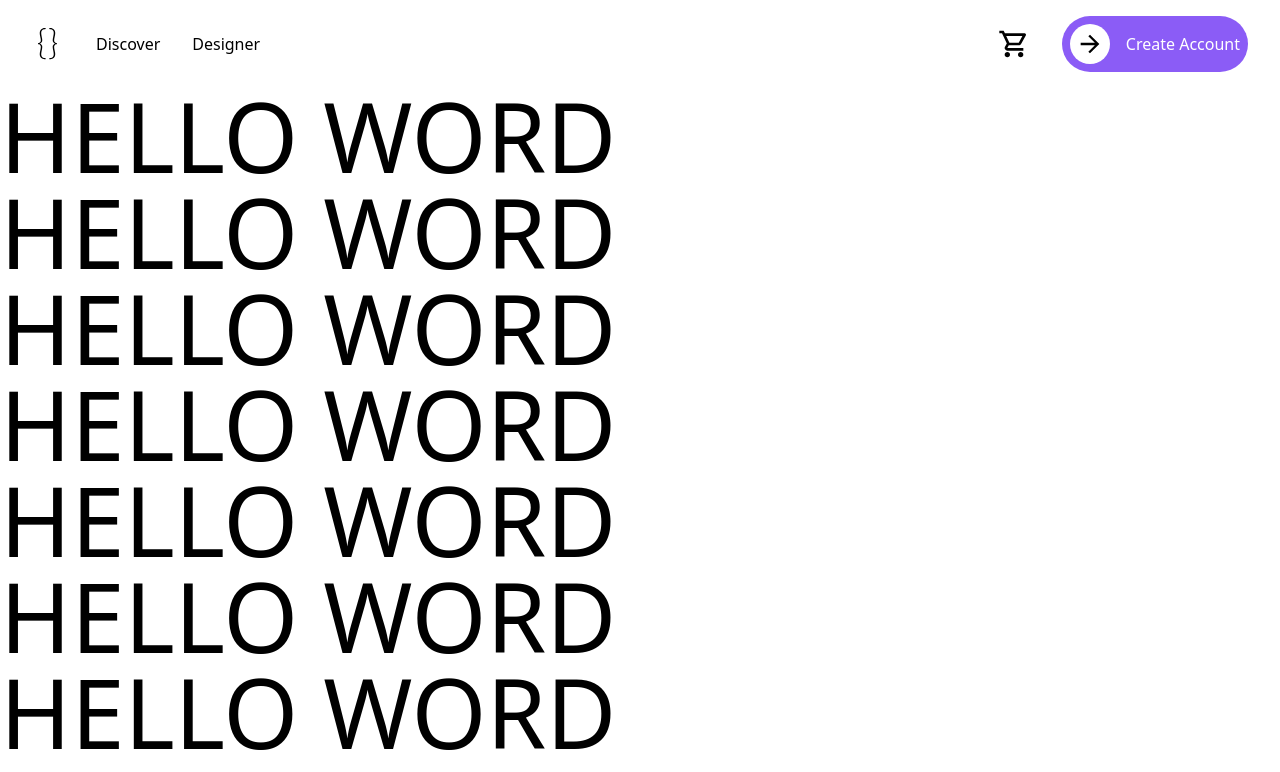
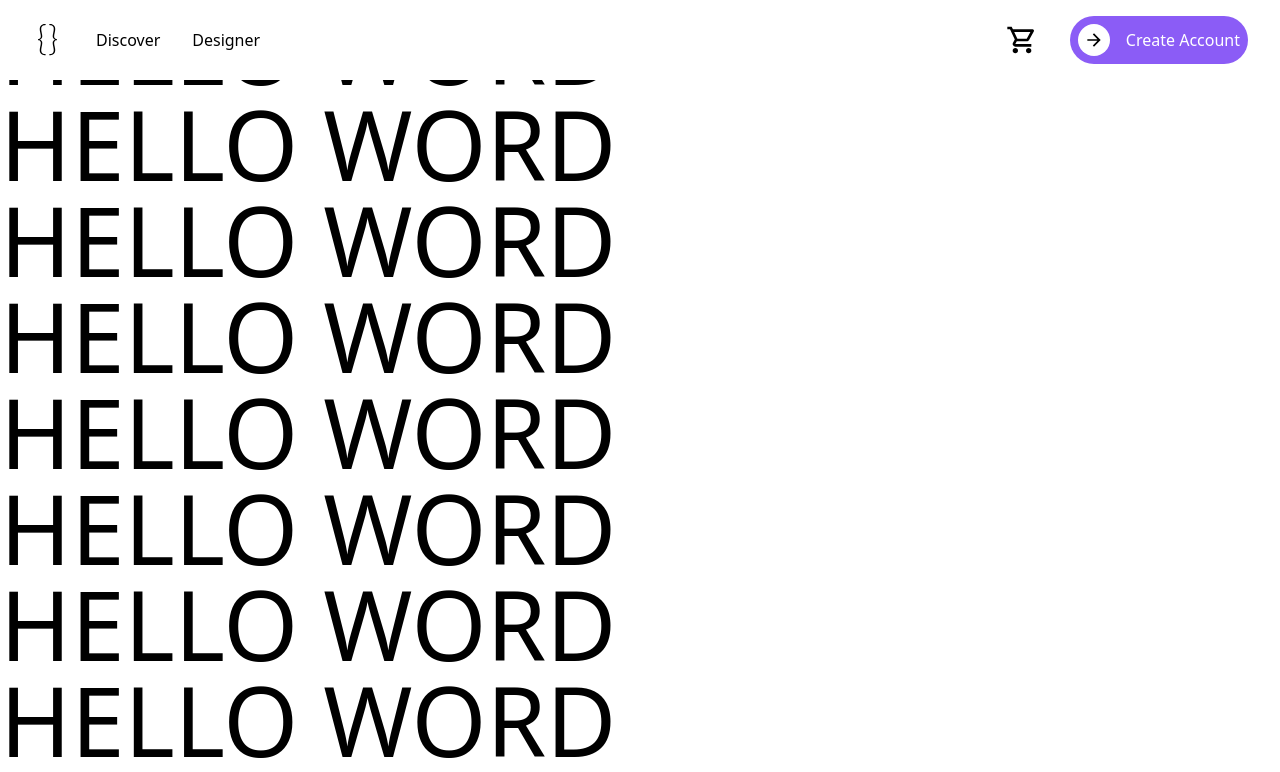
Before and after one commit to davidmedev222/custom-sports, a Next.js app: page / in a window 1280 px wide. Shown: the top 772 px of the page. Built offline with nearby package versions, Linux system fonts and the light colour scheme.

Commit message:
fix(ui): change header styles to improve navbar viewing

```diff
--- a/src/app/layout.tsx
+++ b/src/app/layout.tsx
@@ -13,7 +13,7 @@ interface Props {
 function RootLayout({ children }: Props) {
   return (
     <html lang='en'>
-      <body className='grid max-h-screen min-h-screen grid-rows-layout-mobile sm:grid-rows-layout-desktop'>
+      <body>
         <Header />
         {children}
       </body>
--- a/src/app/page.tsx
+++ b/src/app/page.tsx
@@ -1,6 +1,6 @@
 function HomePage() {
   return (
-    <main className='overflow-y-auto'>
+    <main>
       <h1 className='text-8xl uppercase'>hello word</h1>
       <h1 className='text-8xl uppercase'>hello word</h1>
       <h1 className='text-8xl uppercase'>hello word</h1>
--- a/src/components/header/Header.tsx
+++ b/src/components/header/Header.tsx
@@ -12,7 +12,7 @@ import Link from 'next/link'
 
 function Header() {
   return (
-    <header className='row-start-2 sm:row-start-1 sm:flex sm:items-center sm:justify-between sm:gap-x-8 sm:px-8 sm:py-4'>
+    <header className='fixed bottom-0 h-fit w-full bg-white sm:top-0 sm:flex sm:items-center sm:justify-between sm:gap-x-8 sm:px-8 sm:py-4'>
       <Link className='hidden sm:block' href={Routes.Home}>
         <LogoIcon className='h-8 w-8 fill-black' />
       </Link>
--- a/src/components/icons/ArrowRightIcon.tsx
+++ b/src/components/icons/ArrowRightIcon.tsx
@@ -4,7 +4,7 @@ interface Props {
 
 function ArrowRightIcon({ className }: Props) {
   return (
-    <svg className={className} xmlns='http://www.w3.org/2000/svg' height='40' width='40' viewBox='0 -960 960 960'>
+    <svg className={className} xmlns='http://www.w3.org/2000/svg' height='32' width='32' viewBox='0 -960 960 960'>
       <path d='M647-440H160v-80h487L423-744l57-56 320 320-320 320-57-56 224-224Z' />
     </svg>
   )
--- a/src/components/navbar/MobileLinkNavbar.tsx
+++ b/src/components/navbar/MobileLinkNavbar.tsx
@@ -16,7 +16,7 @@ function MobileLinkNavbar({ children, title, ...rest }: Props) {
       'relative grid place-items-center gap-y-0.5 text-xs text-gray-400 transition-colors duration-300 hover:text-violet-500',
       pathname === rest.href && 'text-violet-500'
     ),
-    designer: clsx('absolute -top-[500%] rounded-full bg-violet-500 fill-white p-2')
+    designer: clsx('absolute -top-[475%] rounded-full bg-violet-500 fill-white p-2')
   }
 
   return (
```
